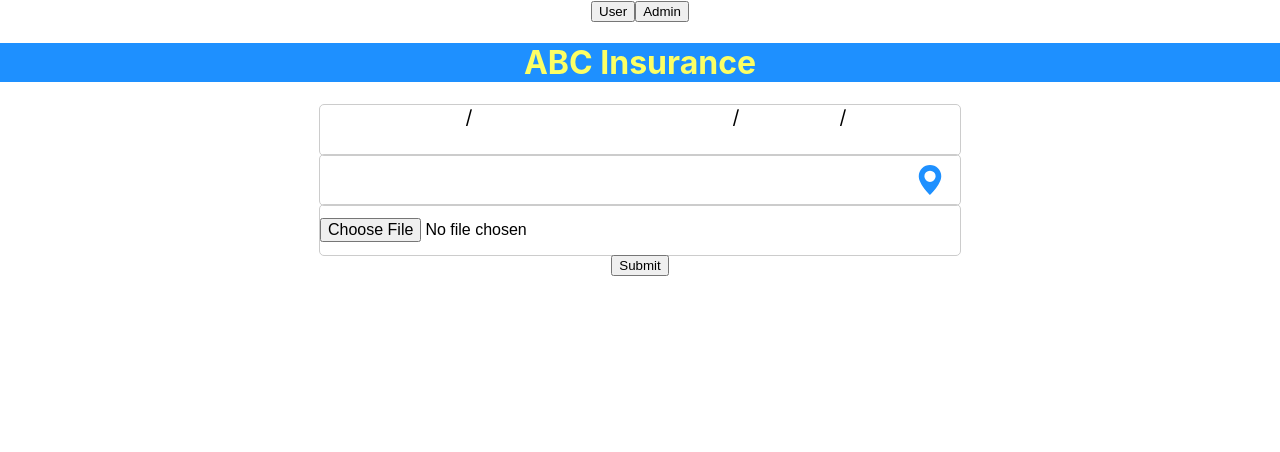
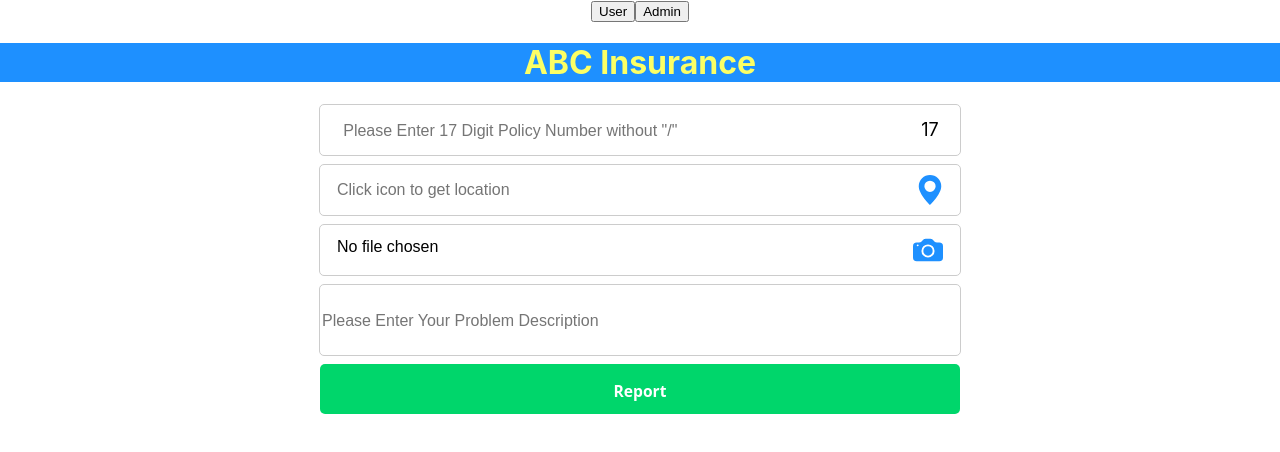
Before and after one commit to ABISHEK-KU/road-Side-assitant, a React (Create React App) app: page /report in a window 1280 px wide. Shown: the top 452 px of the page. Built offline with nearby package versions, Linux system fonts and the light colour scheme.

Commit message:
day-3 commit-1

```diff
--- a/src/Components/Report.js
+++ b/src/Components/Report.js
@@ -1,49 +1,57 @@
-import React from "react";
+import React, { useState } from "react";
 import '../Styles/Report.css'
 import { Formik, Form, Field } from 'formik'
 import * as Yup from 'yup';
 
 const Report = (props) => {
+    const [policyNo, setpolicyNo] = useState('')
+    const [location, setLocation] = useState([])
+    const [image, setImage] = useState('')
+    const [description,setDescription]=useState('')
 
-    const SignupSchema = Yup.object().shape({
-        policyNo1: Yup.number()
+    console.log(location, image,)
+
+    const ReportSchema = Yup.object().shape({
+        policyNo: Yup.number()
             .typeError('Please Enter Valid Policy Number')
-            .integer()
-            .required('PolicyNo Required'),
-        policyNo2: Yup.number()
-            .typeError('Please Enter Valid Policy Number')
-            .integer()
-            .required('PolicyNo Required'),
-        policyNo3: Yup.number()
-            .typeError('Please Enter Valid Policy Number')
-            .integer()
-            .required('PolicyNo Required'),
-        policyNo4: Yup.number()
-            .typeError('Please Enter Valid Policy Number')
-            .integer()
-            .required('PolicyNo Required'),
+            .required('PolicyNo Required')
+            .min,
         location: Yup.string()
             .required('Required'),
-        email: Yup.string().email('Invalid email').required('Required'),
+        image: Yup.mixed()
+            .required('Required'),
+        description: Yup.string()
+        .required('Required')
     });
 
     const handleLocation = () => {
-        console.log('location')
+        navigator.geolocation.getCurrentPosition((position) => {
+            setLocation([position.coords.latitude, position.coords.longitude])
+            console.log(position.coords.latitude, position.coords.longitude)
+        })
     }
 
+    const handelPolicy = (e) => {
+        setpolicyNo(e.target.value)
+    }
+    const handelImage = (e) => {
+        setImage(e.target.value)
+    }
+
+    const handelDescription=(e)=>{
+        setDescription(e.target.value)
+    }
 
     return (
         <div>
             <Formik
                 initialValues={{
-                    policyNo1: '',
-                    policyNo2: '',
-                    policyNo3: '',
-                    policyNo4: '',
+                    policyNo: '',
                     location: '',
-                    email: '',
+                    image: '',
+                    description:''
                 }}
-                validationSchema={SignupSchema}
+                validationSchema={ReportSchema}
                 onSubmit={values => {
                     console.log(values);
                 }}
@@ -52,22 +60,17 @@ const Report = (props) => {
                     <Form>
                         <div className='policyNo'>
                             <div className='policyNo-cont'>
-                                <Field name="policyNo1" className='policyNo1-Inputs' maxLength={3} minLength={3} />
-                                <span>/</span>
-                                <Field name="policyNo2" className='policyNo2-Inputs' maxLength={8} minLength={8} />
-                                <span>/</span>
-                                <Field name="policyNo3" className='policyNo3-Inputs' maxLength={3} minLength={3} />
-                                <span>/</span>
-                                <Field name="policyNo4" className='policyNo4-Inputs' maxLength={2} minLength={2} />
+                                <Field name="policyNo" className='policyNo-Inputs' type='text' value={policyNo} onChange={handelPolicy} maxLength={17} minLength={17} placeholder='Please Enter 17 Digit Policy Number without "/"' />
+                                <span className="policyNo-count">{17 - policyNo.length}</span>
                             </div>
                         </div>
-                        {(errors.policyNo1 && touched.policyNo1) || (errors.policyNo2 && touched.policyNo2) || (errors.policyNo3 && touched.policyNo3) || (errors.policyNo4 && touched.policyNo4) ? (
-                            <p className="error">{errors.policyNo1 || errors.policyNo2 || errors.policyNo3 || errors.policyNo4}</p>
+                        {errors.policyNo && touched.policyNo ? (
+                            <p className="error">{errors.policyNo}</p>
                         ) : null}
 
                         <div className="locationData">
                             <div className='locationData-cont'>
-                                <Field name="location" type='text' className='locationData-Input' />
+                                <Field name="location" type='text' className='locationData-Input' disabled={true} placeholder='Click icon to get location' value={[...location]} />
                                 <svg xmlns="http://www.w3.org/2000/svg" width="30" height="30" fill="currentColor" className="bi bi-geo-alt-fill" viewBox="0 0 16 16" onClick={handleLocation}>
                                     <path d="M8 16s6-5.686 6-10A6 6 0 0 0 2 6c0 4.314 6 10 6 10zm0-7a3 3 0 1 1 0-6 3 3 0 0 1 0 6z" />
                                 </svg>
@@ -77,16 +80,33 @@ const Report = (props) => {
                             <p className="error">{errors.location}</p>
                         ) : null}
 
-                        <div className="cameraData">
-                            <div className='cameraData-cont'>
-                                <Field name="camera" type='file' capture='user' accept='image/jpeg' className='cameraData-Input' />
+
+                        <div className="imageData">
+                            <div className='imageData-cont'>
+                                <Field name="image" type='file' capture='user' value={image} onChange={handelImage} accept='image/jpeg' className='imageData-Input' id='image' />
+                                <label htmlFor="image">
+                                    <svg xmlns="http://www.w3.org/2000/svg" width="30" height="30" fill="currentColor" className="bi bi-camera-fill" viewBox="0 0 16 16">
+                                        <path d="M10.5 8.5a2.5 2.5 0 1 1-5 0 2.5 2.5 0 0 1 5 0z" />
+                                        <path d="M2 4a2 2 0 0 0-2 2v6a2 2 0 0 0 2 2h12a2 2 0 0 0 2-2V6a2 2 0 0 0-2-2h-1.172a2 2 0 0 1-1.414-.586l-.828-.828A2 2 0 0 0 9.172 2H6.828a2 2 0 0 0-1.414.586l-.828.828A2 2 0 0 1 3.172 4H2zm.5 2a.5.5 0 1 1 0-1 .5.5 0 0 1 0 1zm9 2.5a3.5 3.5 0 1 1-7 0 3.5 3.5 0 0 1 7 0z" />
+                                    </svg>
+                                </label>
                             </div>
                         </div>
-                        {errors.location && touched.camera ? (
-                            <p className="error">{errors.camera}</p>
+                        {errors.image && touched.image ? (
+                            <p className="error">{errors.image}</p>
                         ) : null}
 
-                        <button type="submit">Submit</button>
+                        <div className="problemDesData">
+                            <div className='problemDesData-cont'>
+                                <Field name="description" type='text' value={description} onChange={handelDescription} className='problemDesData-Input' placeholder='Please Enter Your Problem Description' />
+                            </div>
+                        </div>
+                        {errors.description && touched.description ? (
+                            <p className="error">{errors.description}</p>
+                        ) : null}
+
+
+                        <button type="submit" className='reportbtn'><h3>Report</h3></button>
                     </Form>
                 )}
             </Formik>
--- a/src/Styles/Report.css
+++ b/src/Styles/Report.css
@@ -1,112 +1,146 @@
-.policyNo{
+.policyNo {
     width: 100%;
-    -webkit-appearance:none;
-    height:50px;
+    height: 50px;
     justify-content: center;
-    font-size:larger;
+    -webkit-appearance: none;
+    margin-top: 10px;
 }
-.policyNo-cont{
+
+.policyNo-cont {
     display: block;
-    -webkit-appearance:none;
+    -webkit-appearance: none;
     justify-content: center;
     border: 1px solid #ccc;
     border-radius: 5px;
     overflow: hidden;
     margin: auto;
-    width:50%;
-    height:100%;
+    width: 50%;
+    height: 100%;
 }
 
-.policyNo1-Inputs,
-.policyNo2-Inputs,
-.policyNo3-Inputs,
-.policyNo4-Inputs{
+.policyNo-Inputs {
     background-color: transparent;
     font-size: medium;
     border: none;
     outline: none;
+    height: 100%;
+    width: 90%;
 }
 
-.error{
-    color:rgb(250, 139, 139)
+.error {
+    color: rgb(250, 139, 139)
 }
 
-.policyNo1-Inputs{
-    width:15%;
-}
-.policyNo2-Inputs{
-    width:40%
-}
-.policyNo3-Inputs{
-    width:15%
-}
-.policyNo4-Inputs{
-    width: 10%;
-}
+
 
 .bi-geo-alt-fill,
-.bi-camera-fill{
-    color:dodgerblue;
+.bi-camera-fill {
+    color: dodgerblue;
     margin-top: 10px;
 }
 
-.locationData{
+.locationData {
     width: 100%;
-    height:50px;
+    height: 50px;
     justify-content: center;
-    -webkit-appearance:none;
-
+    -webkit-appearance: none;
+    margin-top: 10px;
 }
 
-.locationData-cont{
+.locationData-cont {
     display: flex;
-    -webkit-appearance:none;
+    -webkit-appearance: none;
     justify-content: center;
     border: 1px solid #ccc;
     border-radius: 5px;
     overflow: hidden;
     margin: auto;
-    height:100%;
-    width:50%;
+    height: 100%;
+    width: 50%;
 }
 
-.locationData-Input{
+.locationData-Input {
     background-color: transparent;
     font-size: medium;
     border: none;
     outline: none;
-    width:90%
+    width: 90%
 }
 
-.cameraData{
+.imageData {
     width: 100%;
-    height:50px;
+    height: 50px;
     justify-content: center;
-    -webkit-appearance:none;
-
+    -webkit-appearance: none;
+    margin-top: 10px;
 }
 
-.cameraData-cont{
+.imageData-cont {
     display: flex;
-    -webkit-appearance:none;
+    -webkit-appearance: none;
+    justify-content: center;
     border: 1px solid #ccc;
     border-radius: 5px;
     overflow: hidden;
     margin: auto;
-    height:100%;
-    width:50%;
+    height: 100%;
+    width: 50%;
 }
 
-.cameraData-Input{
+.imageData-Input {
     background-color: transparent;
     font-size: medium;
     border: none;
     outline: none;
-    width:100%;
-    margin-top:13px;
+    width: 90%;
+    margin-top: 13px;
 }
-#file-upload-button{
-    width:100%;
-    color:white;
-    background-color: rgb(42, 81, 255);
+
+input[type=file]::file-selector-button {
+    display: none;
 }
+
+.reportbtn {
+    margin-top: 10px;
+    width: 50%;
+    color: white;
+    background-color: rgb(0, 214, 107);
+    border: none;
+    text-align: center;
+    font-family: system-ui, -apple-system, BlinkMacSystemFont, 'Segoe UI', Roboto, Oxygen, Ubuntu, Cantarell, 'Open Sans', 'Helvetica Neue', sans-serif;
+    height: 50px;
+    border-radius: 5px;
+}
+
+.policyNo-count {
+    font-size: large;
+}
+
+.problemDesData {
+    width: 100%;
+    height: 70px;
+    justify-content: center;
+    -webkit-appearance: none;
+    margin-top: 10px;
+}
+
+.problemDesData-cont {
+    display: flex;
+    -webkit-appearance: none;
+    justify-content: center;
+    border: 1px solid #ccc;
+    border-radius: 5px;
+    overflow: hidden;
+    margin: auto;
+    height: 100%;
+    width: 50%;
+}
+
+.problemDesData-Input {
+    background-color: transparent;
+    font-size: medium;
+    border: none;
+    outline: none;
+    height: 100%;
+    width: 100%;
+}
```
